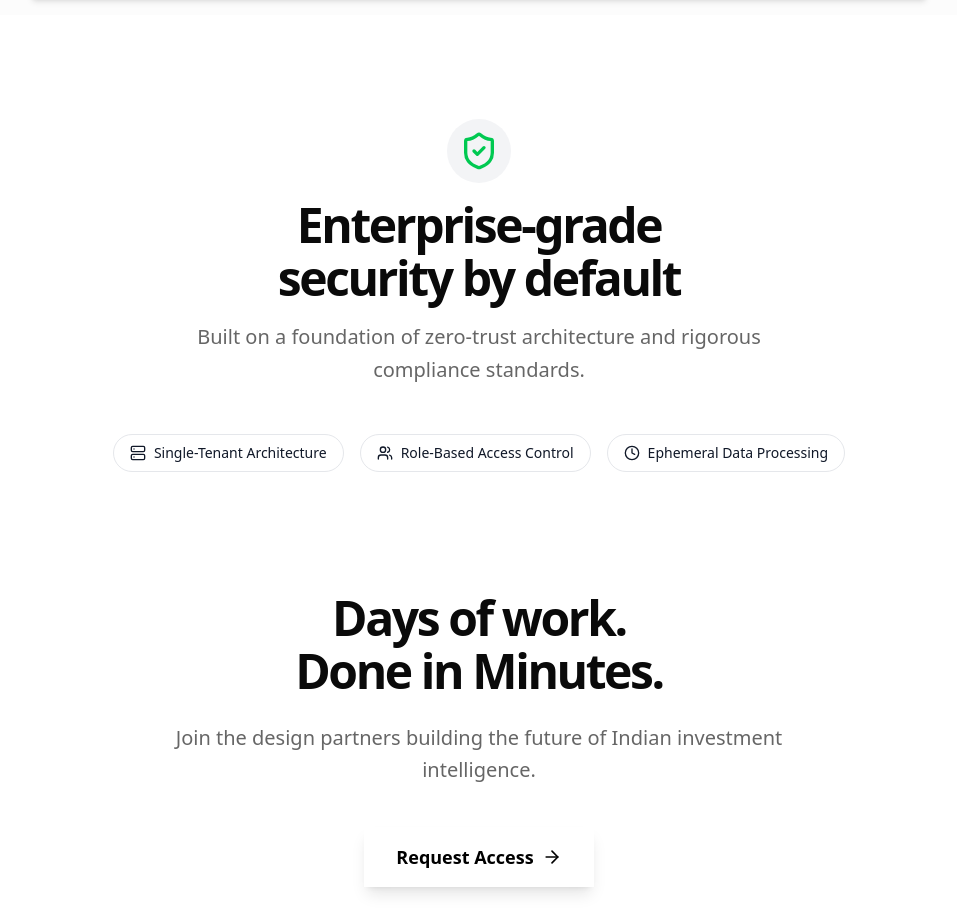
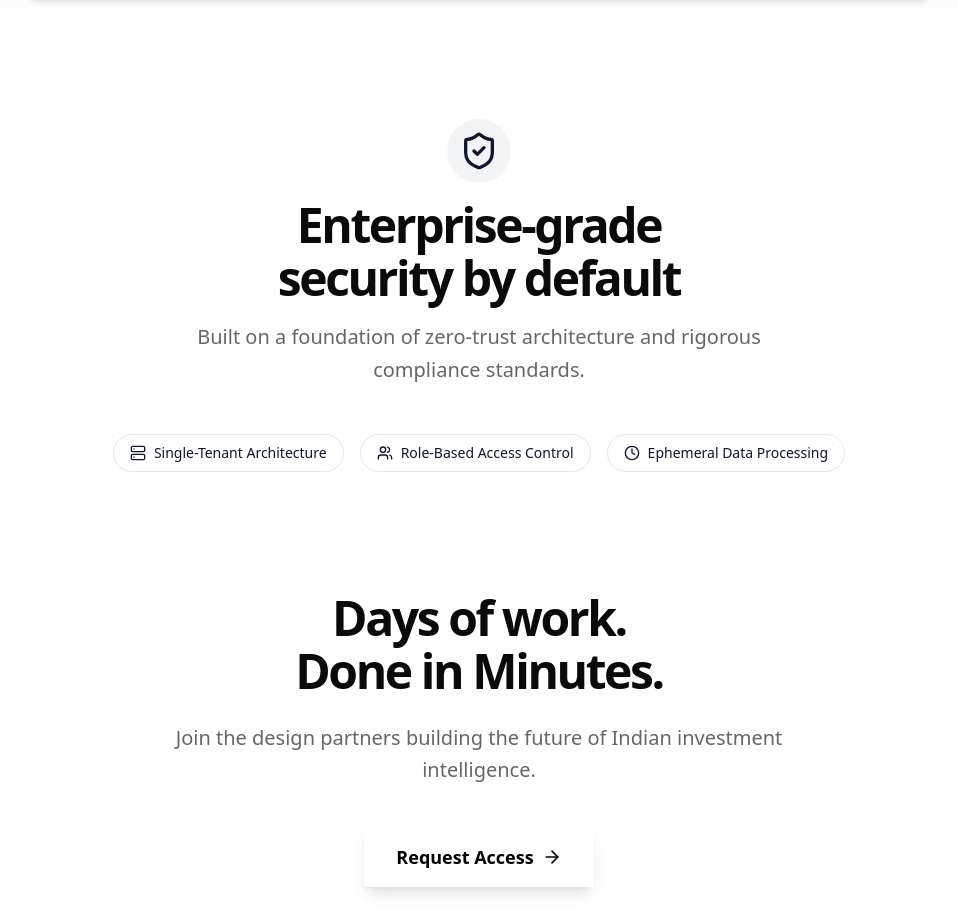
Before and after one commit to Mayureshsamkhya/samkhyablackwhite, a Next.js app: page / in a window 1280 px wide. Shown: the part 4920-5833 px from the top of the page, without its empty margins (161-1118 px from the left). Built offline with nearby package versions, Linux system fonts and the light colour scheme; grey boxes are pictures that could not be loaded.

Commit message:
icon colour

```diff
--- a/components/landing/footer-section.tsx
+++ b/components/landing/footer-section.tsx
@@ -11,7 +11,7 @@ export function FooterSection() {
                 <div className="mx-auto max-w-7xl px-6 py-16 flex flex-col items-center justify-center text-center gap-8">
                     <div className="flex flex-col items-center justify-center gap-4 max-w-3xl">
                         <div className="p-3 bg-gray-100 rounded-full">
-                            <ShieldCheck  className="h-10 w-10 text-green-500" />
+                            <ShieldCheck  className="h-10 w-10 text-gray-900" />
                             {/* <Shield className="h-6 w-6 text-obsidian" /> */}
                         </div>
 
```
